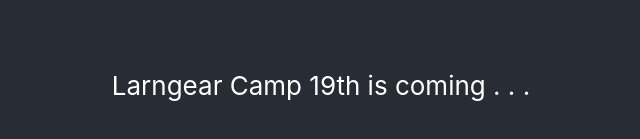
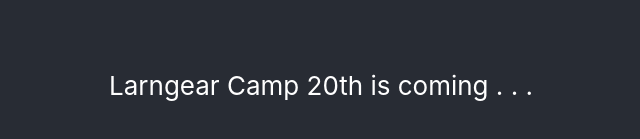
Before and after one commit to mewiipk/larngearcamp19th, a React (Create React App) app: page / in a window 1280 px wide. Shown: the part 315-454 px from the top of the page, without its empty margins (319-959 px from the left). Built offline with nearby package versions, Linux system fonts and the light colour scheme.

Commit message:
change camp no.

```diff
--- a/src/App.js
+++ b/src/App.js
@@ -5,7 +5,7 @@ function App() {
   return (
     <div className="App">
       <header className="App-header">
-        <p>Larngear Camp 19th is coming . . .</p>
+        <p>Larngear Camp 20th is coming . . .</p>
       </header>
     </div>
   );
```
